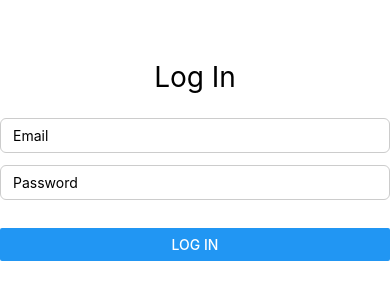
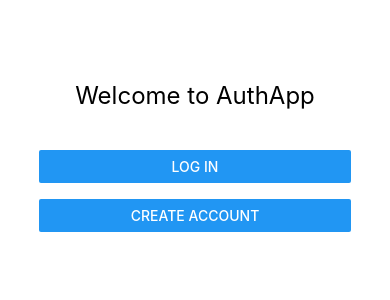
Before and after one commit to NathanWalash/AuthApp, a React Native app: screen / in a window 390 px wide. Shown: the part 262-562 px from the top of the page. Built offline with nearby package versions, Linux system fonts and the light colour scheme; no server answers.

Commit message:
signuo logic and interface created

```diff
--- a/App.tsx
+++ b/App.tsx
@@ -3,36 +3,54 @@ import React, { useEffect, useState } from 'react';
 import { SafeAreaView, Text, StyleSheet } from 'react-native';
 import { auth } from './src/firebase/config';
 import { onAuthStateChanged, User } from 'firebase/auth';
+import LandingScreen from './src/screens/LandingScreen';
 import LoginScreen from './src/screens/LoginScreen';
+import SignupScreen from './src/screens/SignupScreen';
 import HomeScreen from './src/screens/HomeScreen';
 
 export default function App() {
   const [user, setUser] = useState<User | null>(null);
   const [initializing, setInitializing] = useState(true);
+  const [mode, setMode] = useState<'landing' | 'login' | 'signup'>('landing');
 
   useEffect(() => {
-    const unsubscribe = onAuthStateChanged(auth, (usr) => {
+    const unsub = onAuthStateChanged(auth, (usr) => {
       setUser(usr);
       if (initializing) setInitializing(false);
     });
-    return unsubscribe;
+    return unsub;
   }, [initializing]);
 
   if (initializing) {
     return (
-      <SafeAreaView style={styles.container}>
+      <SafeAreaView style={styles.center}>
         <Text>Loading…</Text>
       </SafeAreaView>
     );
   }
 
-  return user ? <HomeScreen user={user} /> : <LoginScreen />;
+  if (user) {
+    return <HomeScreen user={user} />;
+  }
+
+  // Not authed yet:
+  if (mode === 'landing') {
+    return (
+      <LandingScreen
+        onLogin={() => setMode('login')}
+        onCreateAccount={() => setMode('signup')}
+      />
+    );
+  }
+
+  if (mode === 'login') {
+    return <LoginScreen />;
+  }
+
+  // mode === 'signup'
+  return <SignupScreen />;
 }
 
 const styles = StyleSheet.create({
-  container: {
-    flex: 1,
-    justifyContent: 'center',
-    alignItems: 'center',
-  },
+  center: { flex: 1, justifyContent: 'center', alignItems: 'center' },
 });
--- /dev/null
+++ b/src/screens/LandingScreen.tsx
@@ -0,0 +1,37 @@
+// src/screens/LandingScreen.tsx
+import React from 'react';
+import {
+  SafeAreaView,
+  StyleSheet,
+  Text,
+  View,
+  Button,
+} from 'react-native';
+
+type Props = {
+  onLogin: () => void;
+  onCreateAccount: () => void;
+};
+
+export default function LandingScreen({ onLogin, onCreateAccount }: Props) {
+  return (
+    <SafeAreaView style={styles.container}>
+      <Text style={styles.title}>Welcome to AuthApp</Text>
+      <View style={styles.buttonContainer}>
+        <Button title="Log In" onPress={onLogin} />
+      </View>
+      <View style={styles.buttonContainer}>
+        <Button title="Create Account" onPress={onCreateAccount} />
+      </View>
+    </SafeAreaView>
+  );
+}
+
+const styles = StyleSheet.create({
+  container: {
+    flex: 1, backgroundColor: '#fff',
+    alignItems: 'center', justifyContent: 'center', padding: 24,
+  },
+  title: { fontSize: 24, marginBottom: 32 },
+  buttonContainer: { width: '80%', marginVertical: 8 },
+});
--- /dev/null
+++ b/src/screens/SignupScreen.tsx
@@ -0,0 +1,85 @@
+// src/screens/SignupScreen.tsx
+import React, { useState } from 'react';
+import {
+  SafeAreaView,
+  TextInput,
+  Button,
+  Text,
+  StyleSheet,
+  ActivityIndicator,
+  View,
+} from 'react-native';
+import { auth } from '../firebase/config';
+import { createUserWithEmailAndPassword } from 'firebase/auth';
+
+export default function SignupScreen() {
+  const [email, setEmail] = useState('');
+  const [password, setPassword] = useState('');
+  const [confirm, setConfirm] = useState('');
+  const [error, setError] = useState<string | null>(null);
+  const [loading, setLoading] = useState(false);
+
+  const handleSignup = async () => {
+    setError(null);
+    if (password !== confirm) {
+      setError('Passwords do not match.');
+      return;
+    }
+    setLoading(true);
+    try {
+      await createUserWithEmailAndPassword(auth, email.trim(), password);
+      // onAuthStateChanged will fire → HomeScreen
+    } catch (err) {
+      setError(err instanceof Error ? err.message : 'Unexpected error.');
+    } finally {
+      setLoading(false);
+    }
+  };
+
+  return (
+    <SafeAreaView style={styles.container}>
+      <Text style={styles.header}>Create Account</Text>
+      <TextInput
+        placeholder="Email"
+        value={email}
+        onChangeText={setEmail}
+        keyboardType="email-address"
+        autoCapitalize="none"
+        style={styles.input}
+      />
+      <TextInput
+        placeholder="Password"
+        value={password}
+        onChangeText={setPassword}
+        secureTextEntry
+        style={styles.input}
+      />
+      <TextInput
+        placeholder="Confirm Password"
+        value={confirm}
+        onChangeText={setConfirm}
+        secureTextEntry
+        style={styles.input}
+      />
+      {error && <Text style={styles.error}>{error}</Text>}
+      <View style={styles.button}>
+        {loading ? (
+          <ActivityIndicator />
+        ) : (
+          <Button title="Sign Up" onPress={handleSignup} />
+        )}
+      </View>
+    </SafeAreaView>
+  );
+}
+
+const styles = StyleSheet.create({
+  container: { flex: 1, padding: 24, justifyContent: 'center', backgroundColor: '#fff' },
+  header: { fontSize: 28, marginBottom: 24, textAlign: 'center' },
+  input: {
+    borderWidth: 1, borderColor: '#ccc', borderRadius: 6,
+    paddingHorizontal: 12, paddingVertical: 8, marginBottom: 12,
+  },
+  button: { marginTop: 16 },
+  error: { color: 'red', textAlign: 'center', marginTop: 8 },
+});
```
